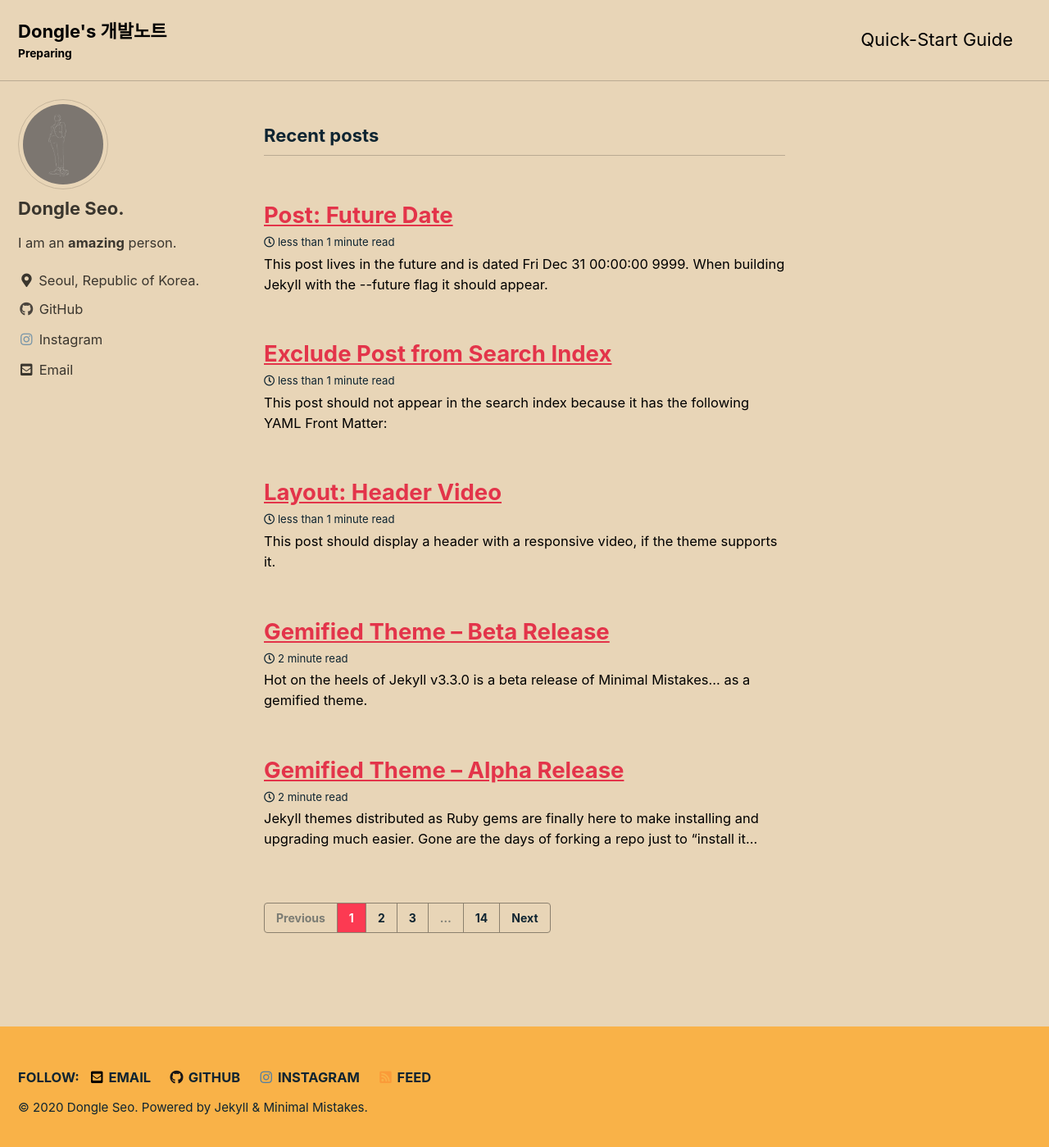
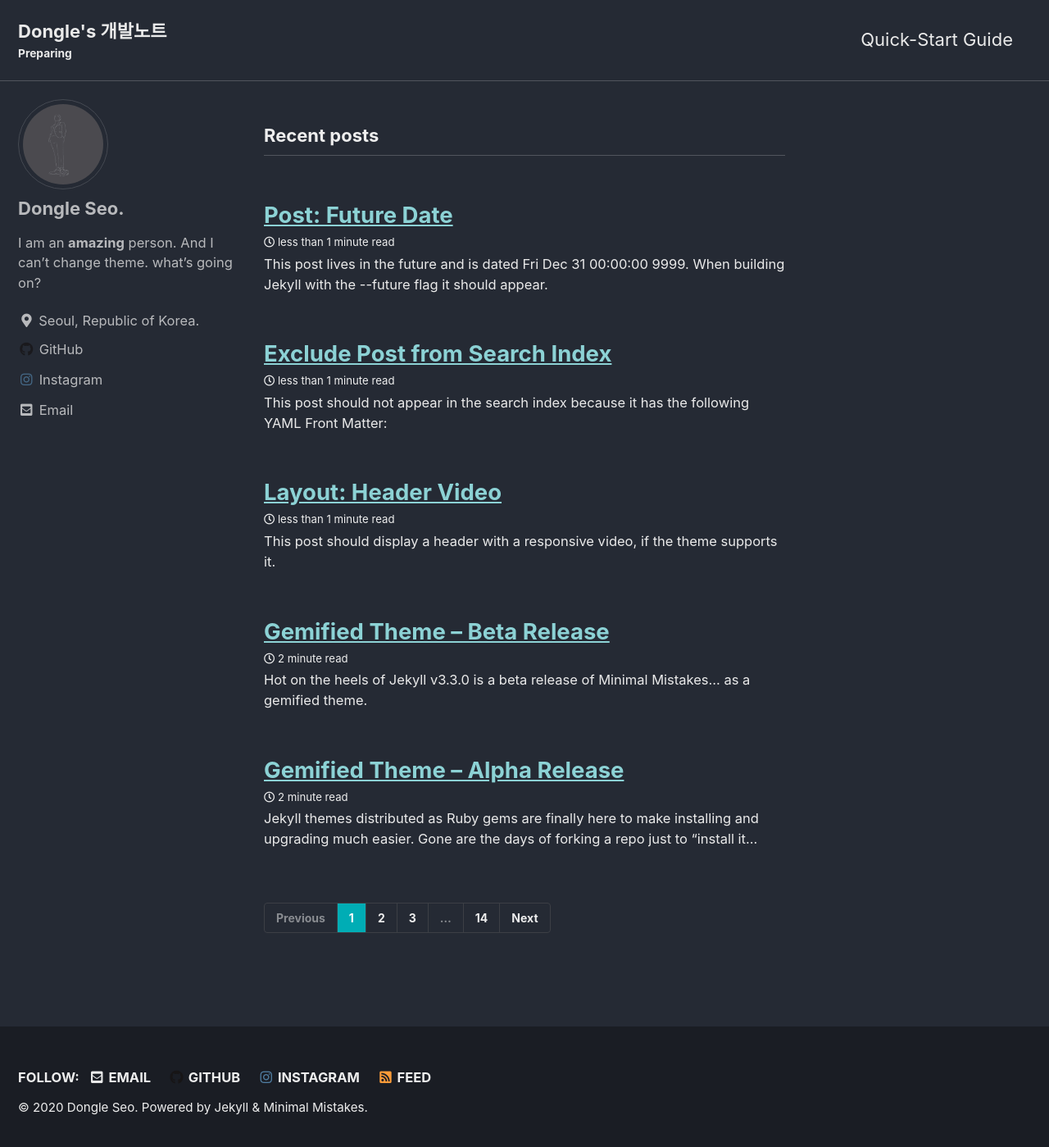
Before and after one commit to dongle94/dongle94.github.com, a Jekyll site: the page built from index.html, in a window 1280 px wide and 1400 px high. Shown: the whole window at 82% size. Built offline with Jekyll 4.4.1, drawn with Linux system fonts in a browser that asks for light colours; cached includes are drawn as plain includes; the list of posts is cut into pages by our own code.

Commit message:
change theme to dark

```diff
--- a/_config.yml
+++ b/_config.yml
@@ -12,7 +12,7 @@
 
 # theme                  : "minimal-mistakes-jekyll"
 # remote_theme           : "mmistakes/minimal-mistakes"
-minimal_mistakes_skin    : "sunrise"  # 테마 색 설정 "air", "aqua", "contrast", "dark", "dirt", "neon", "mint", "plum", "sunrise"
+minimal_mistakes_skin    : "dark"  # 테마 색 설정 "air", "aqua", "contrast", "dark", "dirt", "neon", "mint", "plum", "sunrise"
 
 # Site Settings
 locale                   : "en-US"  # 'en-US', 'ko-KR'
@@ -100,7 +100,7 @@ analytics:
 author:
   name             : "Dongle Seo."
   avatar           : "/assets/images/self.png"  # path of avatar image, e.g. "/assets/images/bio-photo.jpg"
-  bio              : "I am an **amazing** person."
+  bio              : "I am an **amazing** person. And I can't change theme. what's going on?"
   location         : "Seoul, Republic of Korea."
   email            : "sdy1029@gmail.com"
   links:
```
